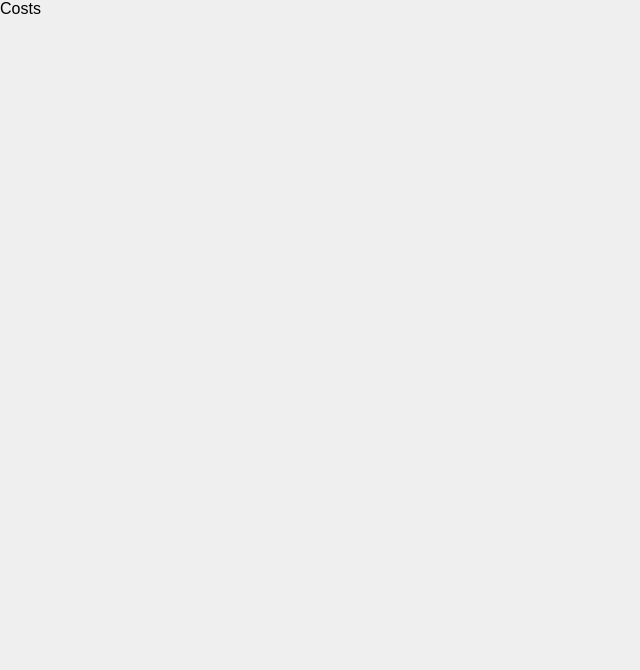
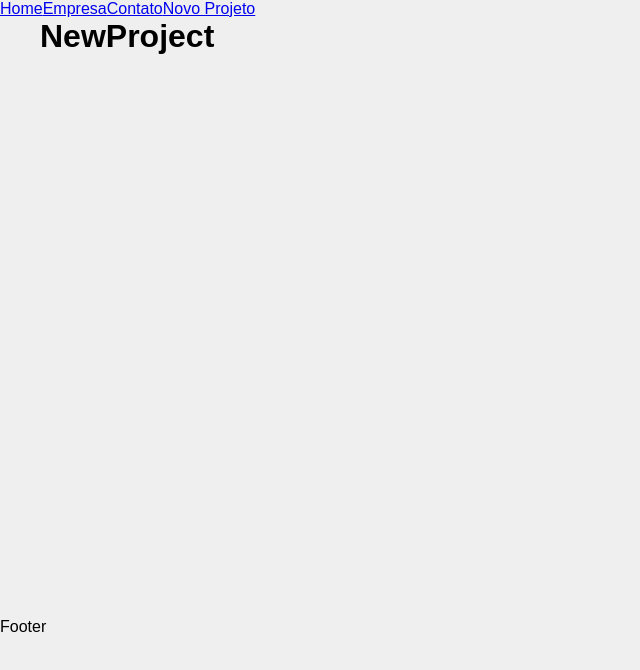
Before and after one commit to Horther/Projeto_Costs, a React (Create React App) app in the folder costs/: page /newProject in a window 1280 px wide. Shown: the top 670 px of the page, without its empty margins (0-640 px from the left). Built offline with nearby package versions, Linux system fonts and the light colour scheme.

Commit message:
Adicionando paginas iniciais
Definição das paginas iniciais e layout inicial do projeto

```diff
--- a/costs/src/App.js
+++ b/costs/src/App.js
@@ -1,8 +1,36 @@
+import {BrowserRouter as Router, Routes, Route, Link} from 'react-router-dom'
+import Home from './components/pages/Home';
+import Company from './components/pages/Company';
+import Contact from './components/pages/Contact';
+import NewProject from './components/pages/NewProject';
+
+import Container from './components/layout/Container';
+
 function App() {
   return (
-    <div className="App">
-      <p>Costs</p>
-    </div>
+    <Router>
+        <div>
+          <Link to='/'>Home</Link>
+          <Link to='/company'>Empresa</Link>
+          <Link to='/contact'>Contato</Link>
+          <Link to='/newProject'>Novo Projeto</Link>
+        </div>
+        <Container customClass='min_height'>
+          <Routes>
+
+              <Route exact path='/' element={<Home/>}> </Route>
+
+              <Route exact path='/company' element={<Company/>}> </Route>
+
+              <Route exact path='/contact' element={<Contact/>}> </Route>
+
+              <Route exact path='/newProject' element={<NewProject/>}> </Route>
+
+          </Routes>
+        </Container>
+        <p>Footer</p>
+    </Router>
+
   );
 }
 
--- /dev/null
+++ b/costs/src/components/layout/Container.js
@@ -0,0 +1,13 @@
+import styles from './Container.module.css'
+
+
+
+function Container(props) {
+    return (
+        <div className={`${styles.container} ${styles[props.customClass]}`}>
+            {props.children}
+        </div>
+    )
+}
+
+export default Container
--- /dev/null
+++ b/costs/src/components/layout/Container.module.css
@@ -0,0 +1,20 @@
+.container {
+    width: 1200px;
+    display: flex;
+    justify-content: space-between;
+    margin: 0 auto;
+    flex-wrap: wrap;
+}
+
+.min_height {
+    min-height: 75%;
+}
+
+.star {
+    justify-content: flex-start;
+}
+
+.column {
+    flex-direction: column;
+    justify-content: flex-start;
+}
--- /dev/null
+++ b/costs/src/components/pages/Company.js
@@ -0,0 +1,5 @@
+function Company() {
+    return <h1>Company</h1>
+}
+
+export default Company
--- /dev/null
+++ b/costs/src/components/pages/Contact.js
@@ -0,0 +1,5 @@
+function Contact() {
+    return <h1>Contact</h1>
+}
+
+export default Contact
--- /dev/null
+++ b/costs/src/components/pages/Home.js
@@ -0,0 +1,5 @@
+function Home() {
+    return <h1>Home</h1>
+}
+
+export default Home
--- /dev/null
+++ b/costs/src/components/pages/NewProject.js
@@ -0,0 +1,5 @@
+function NewProject() {
+    return <h1>NewProject</h1>
+}
+
+export default NewProject
```
